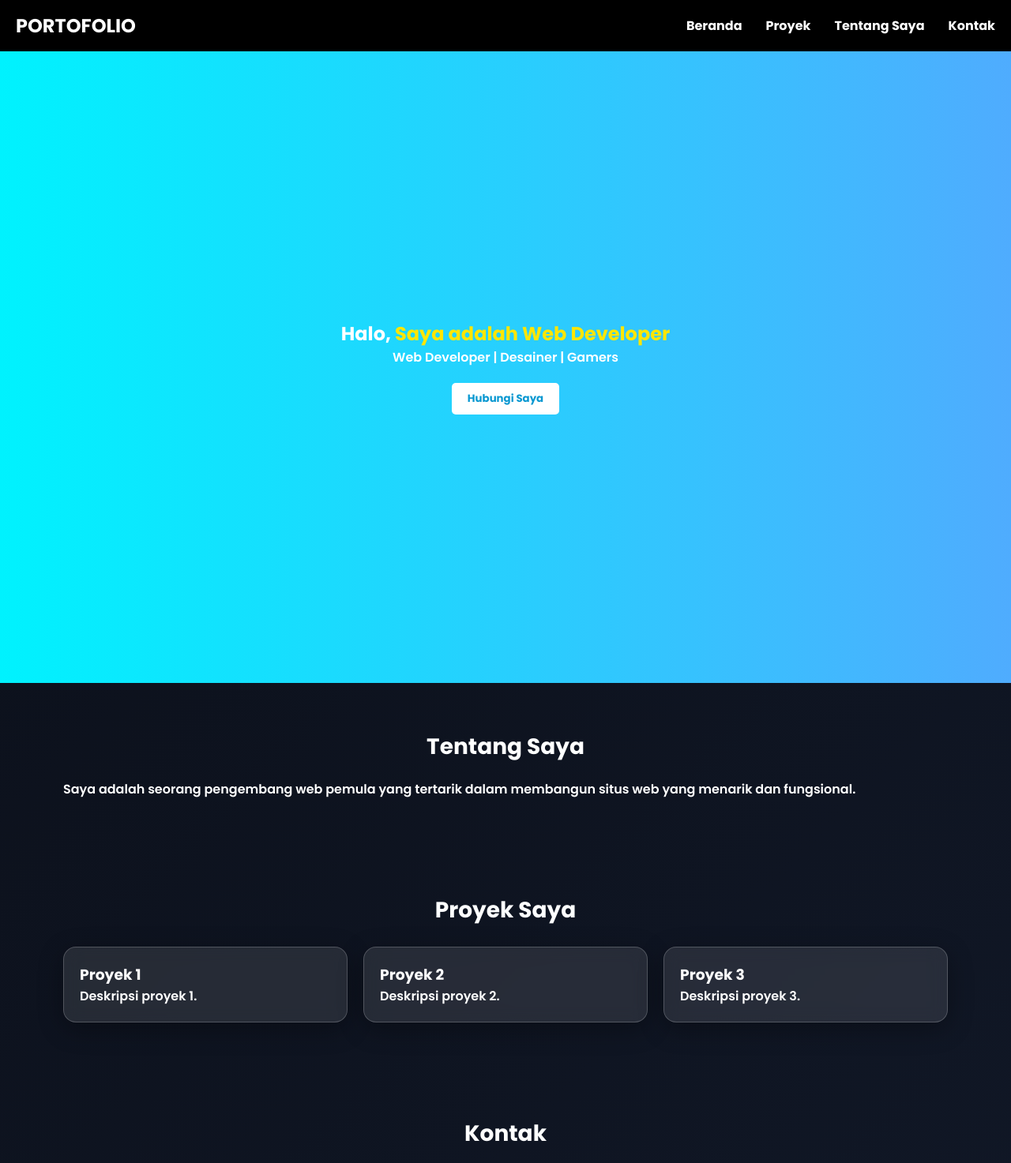
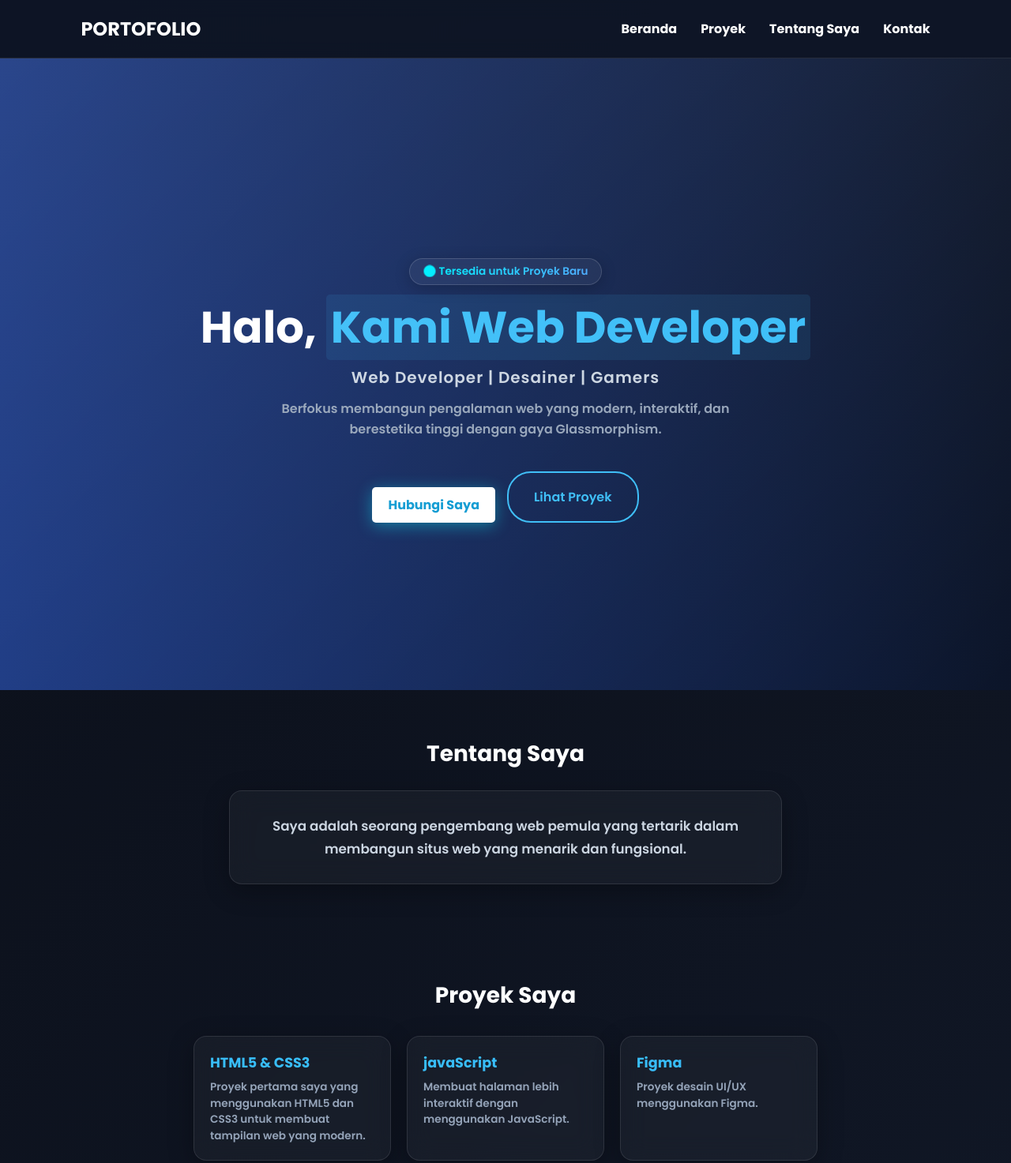
Before and after one commit to Nflznwj4/BELAJAR, a plain HTML site: page index.html in a window 1280 px wide. Shown: the top 1473 px of the page at 79% size. Drawn offline with Linux system fonts and the light colour scheme.

Commit message:
update: perbarui tampilan portofolio glassmorphism

```diff
--- a/css/style.css
+++ b/css/style.css
@@ -17,10 +17,15 @@ nav {
     display: flex;
     justify-content: space-between;
     align-items: center;
-    padding: 15px 20px;
-    font-family: 'Poppins', sans-serif;
-    background: #000000;
-    color: #fff;
+    padding: 1.2rem 8%;
+    background: rgba(15, 23, 42, 0.75); /* Warna gelap transparan */
+    backdrop-filter: blur(12px);         /* Efek buram kaca */
+    -webkit-backdrop-filter: blur(12px);
+    border-bottom: 1px solid rgba(255, 255, 255, 0.1);
+    position: sticky;
+    top: 0;
+    z-index: 100;
+    transform: translateX(0); /* Memperbaiki masalah rendering di beberapa browser */
 }
 
 nav ul {
@@ -33,6 +38,142 @@ nav a {
     text-decoration: none;
     color: #ffffff;
     font-weight: bold;
+    position: relative;
+    transition: color 0.3s ease;
+}
+
+nav a::after {
+    content: '';
+    position: absolute;
+    width: 0;
+    height: 2px;
+    margin-top: -5px;
+    right: 0;
+    background: linear-gradient(90deg, #00f2fe, #4facfe);
+    transition: width 0.3s ease, right 0.3s ease;
+}
+nav a:hover {
+    color: #38bdf8;
+}
+#beranda {
+    min-height: 90vh;
+    display: flex;
+    flex-direction: column;
+    justify-content: center;
+    align-items: center;
+    text-align: center;
+    padding: 80px 10% 40px;
+    position: relative;
+    overflow: hidden;
+    background: linear-gradient(to right, #12317e, #0c1529);
+}
+
+#beranda::before {
+    content: '';
+    position: absolute;
+    top: 0;
+    left: 0;
+    width: 100%;
+    height: 100%;
+    background: linear-gradient(135deg, rgba(255, 255, 255, 0.1), rgba(255, 255, 255, 0));
+    pointer-events: none;
+}
+
+.hero-badge {
+    background: rgba(255, 255, 255, 0.05);
+    border: 1px solid rgba(255, 255, 255, 0.15);
+    padding: 6px 16px;
+    border-radius: 50px;
+    font-size: 0.85rem;
+    color: #000000;
+    margin-bottom: 20px;
+    backdrop-filter: blur(10px);
+    box-shadow: 0 4px 20px rgba(0, 0, 0, 0.2);
+}
+
+.hero-badge span {
+    background: linear-gradient(90deg, #00f2fe, #4facfe);
+    background-clip: text;
+    -webkit-text-fill-color: transparent;
+    font-weight: 600;
+}
+
+#beranda h1 {
+    font-size: 3.5rem;
+    font-weight: 750;
+    line-height: 1.2;
+    margin-bottom: 15px;
+    color: #ffffff;
+}
+
+#beranda .highlight {
+    color: #38bdf8;
+    background: rgba(56, 189, 248, 0.1);
+    padding: 2px 6px;
+    border-radius: 5px;
+}
+
+.job-title {
+    font-size: 1.25rem;
+    font-weight: 600;
+    color: #cbd5e1;
+    margin-bottom: 12px;
+    letter-spacing: 1px;
+}
+
+.description {
+    font-size: 1rem;
+    color: #94a3b8;
+    max-width: 600px;
+    margin: 0 auto 20px auto;
+    line-height: 1.6;
+}
+
+.hero-buttons {
+    display: flex;
+    gap: 15px;
+    justify-content: center;
+    margin-top: 20px;
+}
+
+.btn {
+    padding: 14px 32px;
+    font-size: 1rem;
+    font-weight: 600;
+    border: none;
+    border-radius: 30px;
+    background: linear-gradient(135deg, #00f2fe, #4facfe);
+    color: #0f172a;
+    cursor: pointer;
+    box-shadow: 0 4px 20px rgba(0, 242, 254, 0.4);
+    transition: all 0.3s ease;
+}
+
+.btn:hover {
+    transform: translateY(-3px);
+    box-shadow: 0 6px 25px rgba(0, 242, 254, 0.6);
+}
+
+.btn-secondary {
+    display: inline-flex;
+    justify-content: center;
+    align-items: center;
+    padding: 10px 32px;
+    font-size: 1rem;
+    font-weight: 600;
+    border: 2px solid #38bdf8;
+    border-radius: 30px;
+    background: transparent;
+    color: #38bdf8;
+    cursor: pointer;
+    transition: all 0.3s ease;
+    text-decoration: none;
+}
+
+.btn-secondary:hover {
+    background: #38bdf8;
+    color: #0f172a;
+    transform: translateY(-3px);
 }
 
 .baru {
@@ -75,26 +216,63 @@ nav a {
     color: #feffff;
 }
 
+.tentang-container {
+    max-width: 700px;
+    margin: 25px auto 0;
+    background: rgba(255, 255, 255, 0.04);
+    backdrop-filter: blur(16px);
+    -webkit-backdrop-filter: blur(16px);
+    border: 1px solid rgba(255, 255, 255, 0.1);
+    border-radius: 16px;
+    padding: 30px;
+    box-shadow: 0 8px 32px 0 rgba(0, 0, 0, 0.3);
+    text-align: center;
+}
+
+.tentang-container p {
+    color: #cbd5e1;
+    font-size: 1.05rem;
+    line-height: 1.7;
+}
+
 .proyek-container {
-    display: grid;
-    grid-template-columns: repeat(auto-fit, minmax(250px, 1fr));
+    display: flex;
+    justify-content: center;
+    gap: 20px;
     flex-wrap: wrap;
-    gap: 20px;
-    justify-content: center;
-    margin-top: 25px;
+    margin-top: 30px;
 }
 
 .proyek-item {
-    background: rgba(255, 255, 255, 0.1);
+    background: rgba(255, 255, 255, 0.04);
+    backdrop-filter: blur(16px);
+    -webkit-backdrop-filter: blur(16px);
+    border: 1px solid rgba(255, 255, 255, 0.1);
+    border-radius: 16px;
     padding: 20px;
-    border-radius: 16px;
-    box-shadow: 0 8px 32px rgba(0, 0, 0, 0.32);
-    transition: transform 0.3s ease;
-    backdrop-filter: blur(10px);
-    border: solid 1px rgba(255, 255, 255, 0.2);
-    color: #ffffff;
+    width: 250px;
+    text-align: left;
+    box-shadow: 0 8px 32px 0 rgba(0, 0, 0, 0.3);
+    transition: all 0.3s ease;
 }
 
+.proyek-item:hover {
+    transform: translateY(-5px);
+    box-shadow: 0 12px 40px 0 rgba(0, 0, 0, 0.4);
+    border-color: rgba(0, 242, 254, 0.4);
+}
+
+.proyek-item h3 {
+    margin-bottom: 8px;
+    color: #38bdf8;
+    font-size: 1.1rem;
+}
+
+.proyek-item p {
+    color: #94a3b8;
+    font-size: 0.85rem;
+    line-height: 1.5;
+}
 form {
     display: flex;
     flex-direction: column;
@@ -140,6 +318,18 @@ footer {
     border-top: 1px solid rgba(255, 255, 255, 0.05);
 }
 
+.social-icons {
+    margin-top: 10px;
+    display: flex;
+    justify-content: center;
+    gap: 15px;
+}
+
+.social-icons a {
+    color: #64748b;
+    text-decoration: none;
+    font-weight: bold;
+}
 html {
     scroll-behavior: smooth;
 }
--- a/index.html
+++ b/index.html
@@ -8,7 +8,9 @@
     <link rel="stylesheet" href="css/style.css">
     <link rel="preconnect" href="https://fonts.googleapis.com">
     <link rel="preconnect" href="https://fonts.gstatic.com" crossorigin>
-    <link href="https://fonts.googleapis.com/css2?family=Inter:wght@300;400;500&family=Poppins:wght@600;700&display=swap" rel="stylesheet">
+    <link
+        href="https://fonts.googleapis.com/css2?family=Inter:wght@300;400;500&family=Poppins:wght@600;700&display=swap"
+        rel="stylesheet">
 
 </head>
 
@@ -24,15 +26,25 @@
     </nav>
     <!-- bagian beranda -->
     <section id="beranda" class="baru">
-        <h1>Halo, <span>Saya adalah Web Developer</span></h1>
-        <p>Web Developer | Desainer | Gamers</p>
-        <button onclick="scrollToContact()">Hubungi Saya</button>
+        <div class="hero-badge">
+            <span> 🟢 Tersedia untuk Proyek Baru</span>
+        </div>
+        <h1>Halo, <span class="highlight">Kami Web Developer</span></h1>
+        <p class="job-title">Web Developer | Desainer | Gamers</p>
+        <p class="description">Berfokus membangun pengalaman web yang modern, interaktif, dan berestetika tinggi dengan
+            gaya Glassmorphism.</p>
+        <div class="hero-buttons">
+            <button onclick="scrollToContact()" class="btn">Hubungi Saya</button>
+            <a href="proyek.html" class="btn-secondary">Lihat Proyek</a>
+        </div>
     </section>
     <!-- bagian tentang -->
     <section id="tentang" class="section">
         <h2>Tentang Saya</h2>
-        <p>Saya adalah seorang pengembang web pemula yang tertarik dalam membangun situs web yang menarik dan
-            fungsional.</p>
+        <div class="tentang-container">
+            <p>Saya adalah seorang pengembang web pemula yang tertarik dalam membangun situs web yang menarik dan
+                fungsional.</p>
+        </div>
     </section>
     <!-- bagian proyek -->
     <section id="proyek" class="section">
@@ -40,18 +52,17 @@
         <!-- <p>Beberapa proyek yang telah saya kerjakan:</p> -->
         <div class="proyek-container">
             <div class="proyek-item">
-                <h3>Proyek 1</h3>
-                <p>Deskripsi proyek 1.</p>
+                <h3>HTML5 & CSS3</h3>
+                <p>Proyek pertama saya yang menggunakan HTML5 dan CSS3 untuk membuat tampilan web yang modern.</p>
             </div>
             <div class="proyek-item">
-                <h3>Proyek 2</h3>
-                <p>Deskripsi proyek 2.</p>
+                <h3>javaScript</h3>
+                <p>Membuat halaman lebih interaktif dengan menggunakan JavaScript.</p>
             </div>
             <div class="proyek-item">
-                <h3>Proyek 3</h3>
-                <p>Deskripsi proyek 3.</p>
+                <h3>Figma</h3>
+                <p>Proyek desain UI/UX menggunakan Figma.</p>
             </div>
-
         </div>
     </section>
 
@@ -71,6 +82,11 @@
 
     <footer>
         <p>&copy; 2026 PEMULA. Wajar masih burik Boy.</p>
+        <div class="social-icons">
+            <a href="https://github.com/Nflznwj4" target="_blank">GitHub</a>
+            <a href="https://twitter.com" target="_blank">Twitter</a>
+            <a href="https://instagram.com" target="_blank">Instagram</a>
+        </div>
     </footer>
 
 </body>
```
Also changed, not shown: asset/icons/github.svg (added), asset/icons/instagram.svg (added), asset/icons/x.svg (added).
